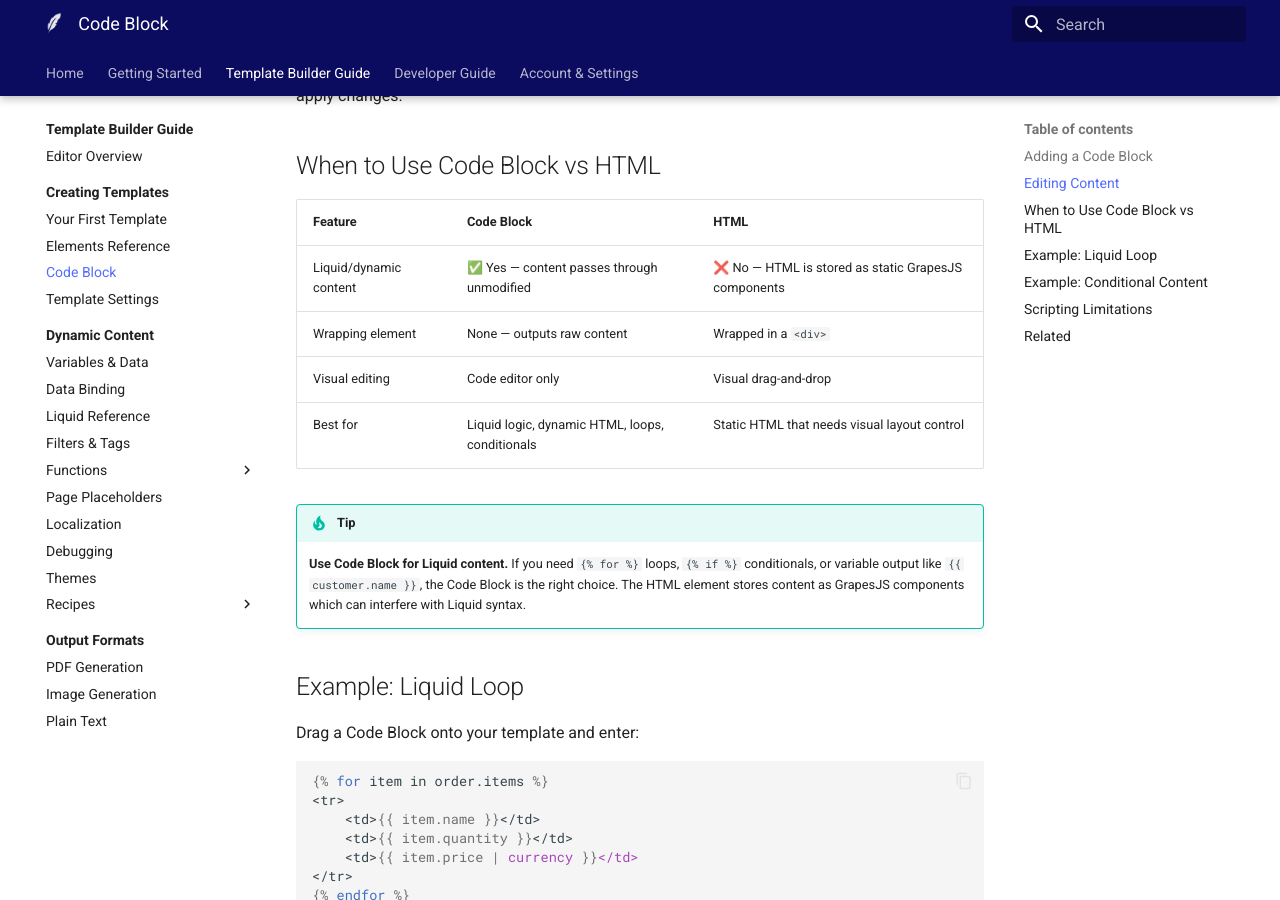
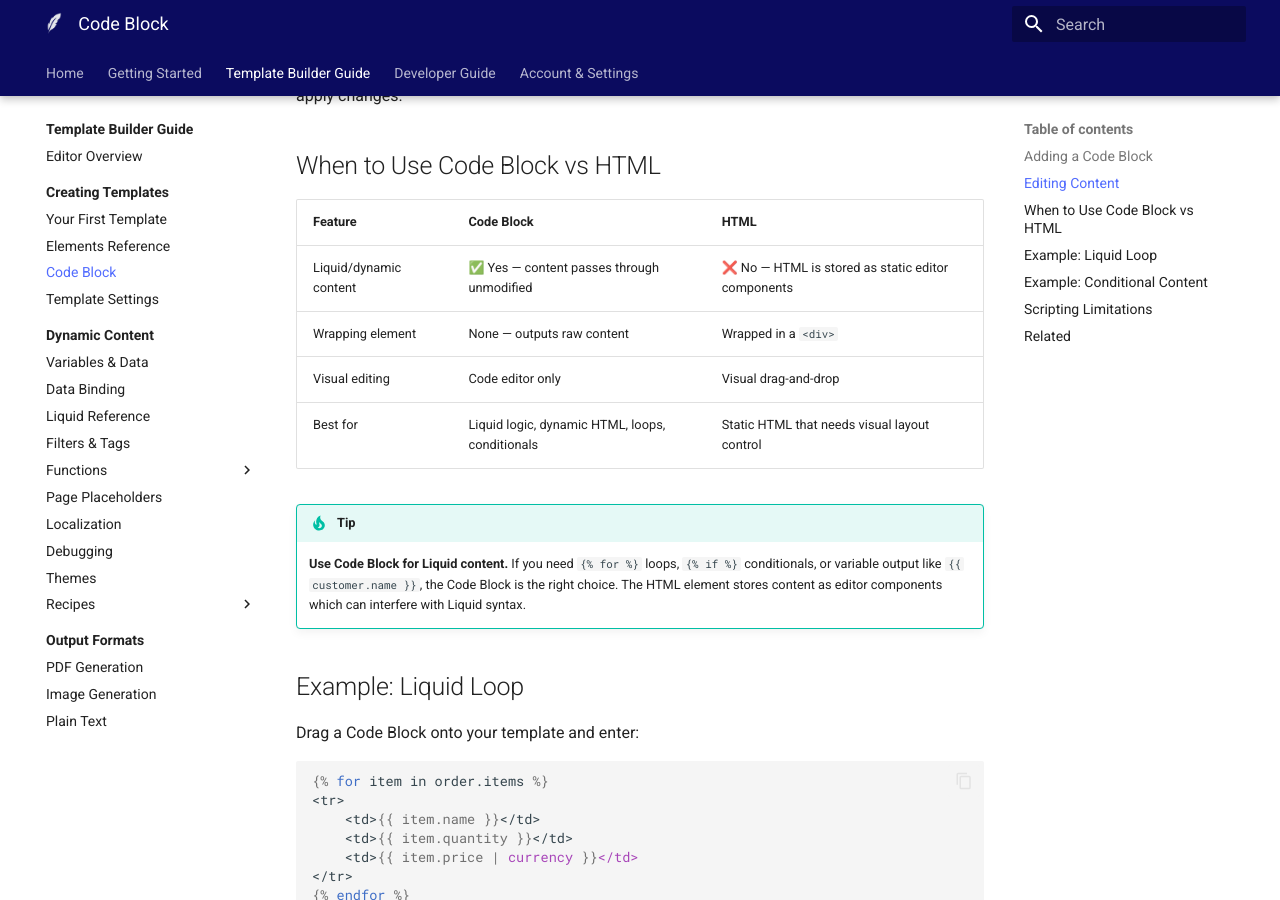
Before and after one commit to TemplateTo/TemplateTo.Docs, an MkDocs documentation site: the page built from docs/template-guide/creating/code-block.md, in a window 1280 px wide and 900 px high, scrolled down 706 px. Built offline with MkDocs 1.6.1 and Material for MkDocs 9.7.7, drawn with Linux system fonts in a browser that asks for light colours.

Commit message:
Update code-block.md

```diff
--- a/docs/template-guide/creating/code-block.md
+++ b/docs/template-guide/creating/code-block.md
@@ -23,13 +23,13 @@
 
 | Feature | Code Block | HTML |
 |---|---|---|
-| Liquid/dynamic content | ✅ Yes — content passes through unmodified | ❌ No — HTML is stored as static GrapesJS components |
+| Liquid/dynamic content | ✅ Yes — content passes through unmodified | ❌ No — HTML is stored as static editor components |
 | Wrapping element | None — outputs raw content | Wrapped in a `<div>` |
 | Visual editing | Code editor only | Visual drag-and-drop |
 | Best for | Liquid logic, dynamic HTML, loops, conditionals | Static HTML that needs visual layout control |
 
 !!! tip
-    **Use Code Block for Liquid content.** If you need `{% for %}` loops, `{% if %}` conditionals, or variable output like `{{ customer.name }}`, the Code Block is the right choice. The HTML element stores content as GrapesJS components which can interfere with Liquid syntax.
+    **Use Code Block for Liquid content.** If you need `{% for %}` loops, `{% if %}` conditionals, or variable output like `{{ customer.name }}`, the Code Block is the right choice. The HTML element stores content as editor components which can interfere with Liquid syntax.
 
 ## Example: Liquid Loop
 
```
